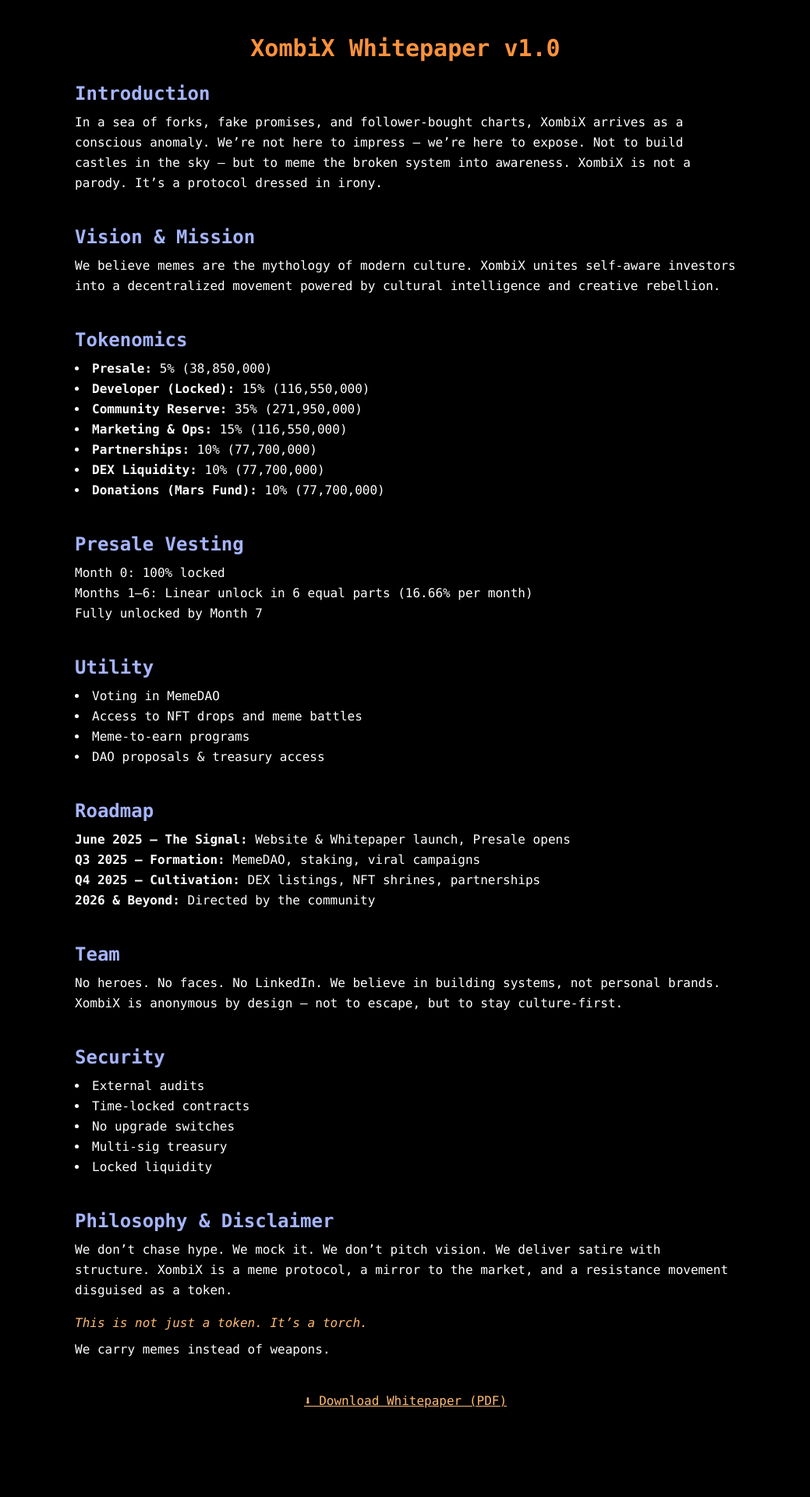
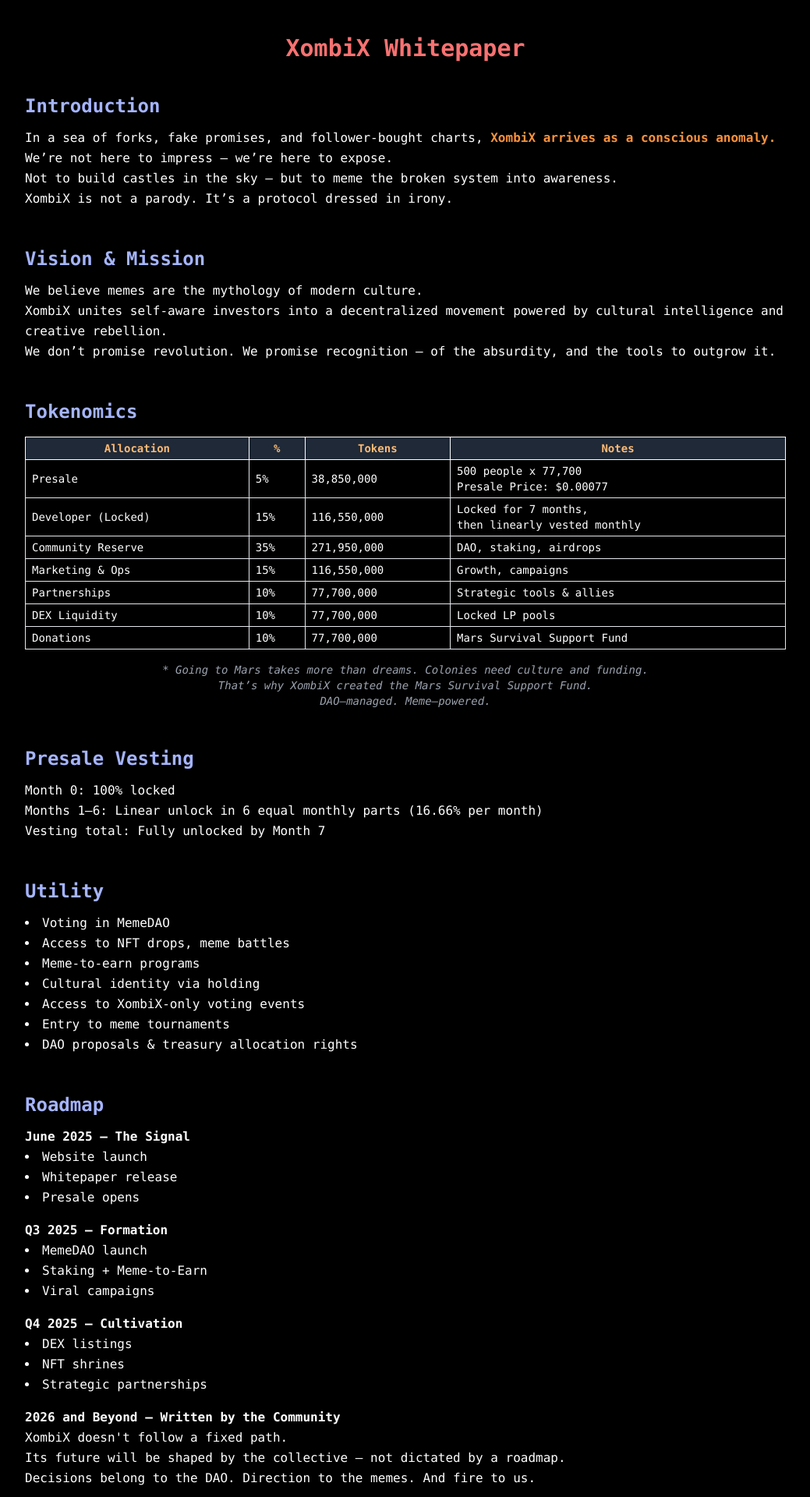
Before and after one commit to GurhanAksoy/xombix-website, a React (Vite) app: page /whitepaper in a window 1280 px wide. Shown: the part 60-1980 px from the top of the page at 78% size, without its empty margins (120-1159 px from the left). Before the commit the page ends 1918 px from the top, so only its background shows below. Built offline with nearby package versions, Linux system fonts and the light colour scheme.

Commit message:
Whitepaper birebir PDF eşleşmesiyle güncellendi

```diff
--- a/src/components/Whitepaper.jsx
+++ b/src/components/Whitepaper.jsx
@@ -2,76 +2,127 @@ import React from "react";
 
 export default function Whitepaper() {
   return (
-    <main className="bg-black text-white px-6 py-12 max-w-4xl mx-auto font-mono leading-relaxed">
-      <h1 className="text-3xl font-bold text-orange-400 mb-6 text-center">XombiX Whitepaper v1.0</h1>
+    <main className="bg-black text-white px-6 py-12 max-w-5xl mx-auto font-mono leading-relaxed text-base">
+      <h1 className="text-3xl font-bold text-red-400 text-center mb-10">XombiX Whitepaper</h1>
 
-      <section className="mb-10">
-        <h2 className="text-2xl font-semibold text-indigo-300 mb-2">Introduction</h2>
+      {/* Introduction */}
+      <section className="mb-12">
+        <h2 className="text-2xl font-bold text-indigo-300 mb-3">Introduction</h2>
         <p>
-          In a sea of forks, fake promises, and follower-bought charts, XombiX arrives as a conscious anomaly.
-          We’re not here to impress — we’re here to expose. Not to build castles in the sky — but to meme
-          the broken system into awareness. XombiX is not a parody. It’s a protocol dressed in irony.
+          In a sea of forks, fake promises, and follower-bought charts, <span className="text-orange-400 font-semibold">XombiX arrives as a conscious anomaly.</span><br/>
+          We’re not here to impress — we’re here to expose.<br/>
+          Not to build castles in the sky — but to meme the broken system into awareness.<br/>
+          XombiX is not a parody. It’s a protocol dressed in irony.
         </p>
       </section>
 
-      <section className="mb-10">
-        <h2 className="text-2xl font-semibold text-indigo-300 mb-2">Vision & Mission</h2>
+      {/* Vision & Mission */}
+      <section className="mb-12">
+        <h2 className="text-2xl font-bold text-indigo-300 mb-3">Vision & Mission</h2>
         <p>
-          We believe memes are the mythology of modern culture. XombiX unites self-aware investors into a
-          decentralized movement powered by cultural intelligence and creative rebellion.
+          We believe memes are the mythology of modern culture.<br/>
+          XombiX unites self-aware investors into a decentralized movement powered by cultural intelligence and creative rebellion.<br/>
+          We don’t promise revolution. We promise recognition — of the absurdity, and the tools to outgrow it.
         </p>
       </section>
 
-      <section className="mb-10">
-        <h2 className="text-2xl font-semibold text-indigo-300 mb-2">Tokenomics</h2>
+      {/* Tokenomics */}
+      <section className="mb-12">
+        <h2 className="text-2xl font-bold text-indigo-300 mb-4">Tokenomics</h2>
+        <div className="overflow-x-auto">
+          <table className="table-auto w-full border border-white text-sm">
+            <thead>
+              <tr className="bg-gray-800 text-orange-300">
+                <th className="border border-white px-2 py-1">Allocation</th>
+                <th className="border border-white px-2 py-1">%</th>
+                <th className="border border-white px-2 py-1">Tokens</th>
+                <th className="border border-white px-2 py-1">Notes</th>
+              </tr>
+            </thead>
+            <tbody>
+              <tr><td className="border px-2 py-1">Presale</td><td className="border px-2 py-1">5%</td><td className="border px-2 py-1">38,850,000</td><td className="border px-2 py-1">500 people x 77,700<br/>Presale Price: $0.00077</td></tr>
+              <tr><td className="border px-2 py-1">Developer (Locked)</td><td className="border px-2 py-1">15%</td><td className="border px-2 py-1">116,550,000</td><td className="border px-2 py-1">Locked for 7 months,<br/>then linearly vested monthly</td></tr>
+              <tr><td className="border px-2 py-1">Community Reserve</td><td className="border px-2 py-1">35%</td><td className="border px-2 py-1">271,950,000</td><td className="border px-2 py-1">DAO, staking, airdrops</td></tr>
+              <tr><td className="border px-2 py-1">Marketing & Ops</td><td className="border px-2 py-1">15%</td><td className="border px-2 py-1">116,550,000</td><td className="border px-2 py-1">Growth, campaigns</td></tr>
+              <tr><td className="border px-2 py-1">Partnerships</td><td className="border px-2 py-1">10%</td><td className="border px-2 py-1">77,700,000</td><td className="border px-2 py-1">Strategic tools & allies</td></tr>
+              <tr><td className="border px-2 py-1">DEX Liquidity</td><td className="border px-2 py-1">10%</td><td className="border px-2 py-1">77,700,000</td><td className="border px-2 py-1">Locked LP pools</td></tr>
+              <tr><td className="border px-2 py-1">Donations</td><td className="border px-2 py-1">10%</td><td className="border px-2 py-1">77,700,000</td><td className="border px-2 py-1">Mars Survival Support Fund</td></tr>
+            </tbody>
+          </table>
+        </div>
+        <p className="text-sm italic text-center text-gray-400 mt-4">
+          * Going to Mars takes more than dreams. Colonies need culture and funding.<br/>
+          That’s why XombiX created the Mars Survival Support Fund.<br/>
+          DAO–managed. Meme–powered.
+        </p>
+      </section>
+
+      {/* Vesting */}
+      <section className="mb-12">
+        <h2 className="text-2xl font-bold text-indigo-300 mb-3">Presale Vesting</h2>
+        <p>
+          Month 0: 100% locked<br/>
+          Months 1–6: Linear unlock in 6 equal monthly parts (16.66% per month)<br/>
+          Vesting total: Fully unlocked by Month 7
+        </p>
+      </section>
+
+      {/* Utility */}
+      <section className="mb-12">
+        <h2 className="text-2xl font-bold text-indigo-300 mb-3">Utility</h2>
         <ul className="list-disc list-inside">
-          <li><strong>Presale:</strong> 5% (38,850,000)</li>
-          <li><strong>Developer (Locked):</strong> 15% (116,550,000)</li>
-          <li><strong>Community Reserve:</strong> 35% (271,950,000)</li>
-          <li><strong>Marketing & Ops:</strong> 15% (116,550,000)</li>
-          <li><strong>Partnerships:</strong> 10% (77,700,000)</li>
-          <li><strong>DEX Liquidity:</strong> 10% (77,700,000)</li>
-          <li><strong>Donations (Mars Fund):</strong> 10% (77,700,000)</li>
+          <li>Voting in MemeDAO</li>
+          <li>Access to NFT drops, meme battles</li>
+          <li>Meme-to-earn programs</li>
+          <li>Cultural identity via holding</li>
+          <li>Access to XombiX-only voting events</li>
+          <li>Entry to meme tournaments</li>
+          <li>DAO proposals & treasury allocation rights</li>
         </ul>
       </section>
 
-      <section className="mb-10">
-        <h2 className="text-2xl font-semibold text-indigo-300 mb-2">Presale Vesting</h2>
+      {/* Roadmap */}
+      <section className="mb-12">
+        <h2 className="text-2xl font-bold text-indigo-300 mb-3">Roadmap</h2>
+        <p><strong>June 2025 – The Signal</strong></p>
+        <ul className="list-disc list-inside mb-4">
+          <li>Website launch</li>
+          <li>Whitepaper release</li>
+          <li>Presale opens</li>
+        </ul>
+        <p><strong>Q3 2025 – Formation</strong></p>
+        <ul className="list-disc list-inside mb-4">
+          <li>MemeDAO launch</li>
+          <li>Staking + Meme-to-Earn</li>
+          <li>Viral campaigns</li>
+        </ul>
+        <p><strong>Q4 2025 – Cultivation</strong></p>
+        <ul className="list-disc list-inside mb-4">
+          <li>DEX listings</li>
+          <li>NFT shrines</li>
+          <li>Strategic partnerships</li>
+        </ul>
+        <p><strong>2026 and Beyond – Written by the Community</strong></p>
         <p>
-          Month 0: 100% locked<br/>
-          Months 1–6: Linear unlock in 6 equal parts (16.66% per month)<br/>
-          Fully unlocked by Month 7
+          XombiX doesn't follow a fixed path.<br/>
+          Its future will be shaped by the collective — not dictated by a roadmap.<br/>
+          Decisions belong to the DAO. Direction to the memes. And fire to us.
         </p>
       </section>
 
-      <section className="mb-10">
-        <h2 className="text-2xl font-semibold text-indigo-300 mb-2">Utility</h2>
-        <ul className="list-disc list-inside">
-          <li>Voting in MemeDAO</li>
-          <li>Access to NFT drops and meme battles</li>
-          <li>Meme-to-earn programs</li>
-          <li>DAO proposals & treasury access</li>
-        </ul>
-      </section>
-
-      <section className="mb-10">
-        <h2 className="text-2xl font-semibold text-indigo-300 mb-2">Roadmap</h2>
-        <p><strong>June 2025 – The Signal:</strong> Website & Whitepaper launch, Presale opens</p>
-        <p><strong>Q3 2025 – Formation:</strong> MemeDAO, staking, viral campaigns</p>
-        <p><strong>Q4 2025 – Cultivation:</strong> DEX listings, NFT shrines, partnerships</p>
-        <p><strong>2026 & Beyond:</strong> Directed by the community</p>
-      </section>
-
-      <section className="mb-10">
-        <h2 className="text-2xl font-semibold text-indigo-300 mb-2">Team</h2>
+      {/* Team */}
+      <section className="mb-12">
+        <h2 className="text-2xl font-bold text-indigo-300 mb-3">Team</h2>
         <p>
-          No heroes. No faces. No LinkedIn. We believe in building systems, not personal brands.
-          XombiX is anonymous by design — not to escape, but to stay culture-first.
+          No heroes. No faces. No LinkedIn.<br/>
+          We believe in building systems, not personal brands.<br/>
+          XombiX is anonymous by design — not to escape, but to stay culture–first.
         </p>
       </section>
 
-      <section className="mb-10">
-        <h2 className="text-2xl font-semibold text-indigo-300 mb-2">Security</h2>
+      {/* Security */}
+      <section className="mb-12">
+        <h2 className="text-2xl font-bold text-indigo-300 mb-3">Security</h2>
         <ul className="list-disc list-inside">
           <li>External audits</li>
           <li>Time-locked contracts</li>
@@ -81,25 +132,34 @@ export default function Whitepaper() {
         </ul>
       </section>
 
-      <section className="mb-10">
-        <h2 className="text-2xl font-semibold text-indigo-300 mb-2">Philosophy & Disclaimer</h2>
+      {/* Philosophy & Disclaimer */}
+      <section className="mb-12">
+        <h2 className="text-2xl font-bold text-indigo-300 mb-3">Philosophy</h2>
         <p>
-          We don’t chase hype. We mock it. We don’t pitch vision. We deliver satire with structure.
+          We don’t chase hype. We mock it.<br/>
+          We don’t pitch vision. We deliver satire with structure.<br/>
           XombiX is a meme protocol, a mirror to the market, and a resistance movement disguised as a token.
         </p>
-        <p className="mt-4 italic text-orange-300">
-          This is not just a token. It’s a torch.
-        </p>
-        <p className="mt-2">We carry memes instead of weapons.</p>
       </section>
 
-      <a
-        href="/xombix-whitepaper.pdf"
-        download
-        className="block mt-10 text-center text-orange-300 underline hover:text-orange-200"
-      >
-        ⬇ Download Whitepaper (PDF)
-      </a>
+      <section className="mb-12">
+        <h2 className="text-2xl font-bold text-indigo-300 mb-3">Disclaimer</h2>
+        <p>
+          Not financial advice. DYOR.<br/>
+          If a project screams “to the moon” without explaining how gravity works, run.
+        </p>
+        <p className="mt-6 italic text-orange-300 text-center">
+          This is not just a token. It’s a torch.<br/>
+          We carry memes instead of weapons.<br/>
+          We build laughter into the blockchain.<br/>
+          And when they ask what we are<br/>
+        </p>
+        <p className="text-center text-2xl mt-4 font-bold text-red-400">**XombiX**</p>
+      </section>
+
+      <p className="text-sm text-center mt-10 text-gray-500 italic">v1.0 – June 2025<br/>
+        XombiX Project © 2025 | MemeDAO powered | www.xombix.com
+      </p>
     </main>
   );
 }
```
